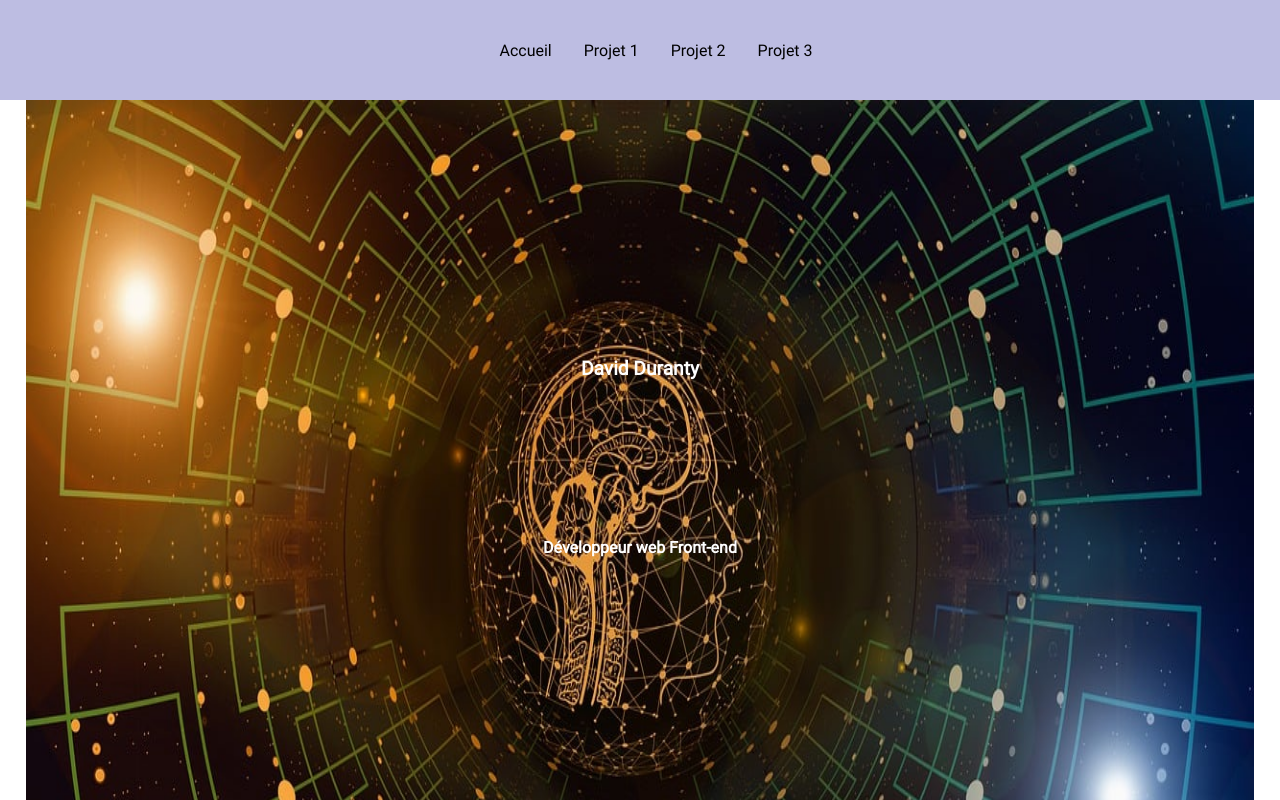
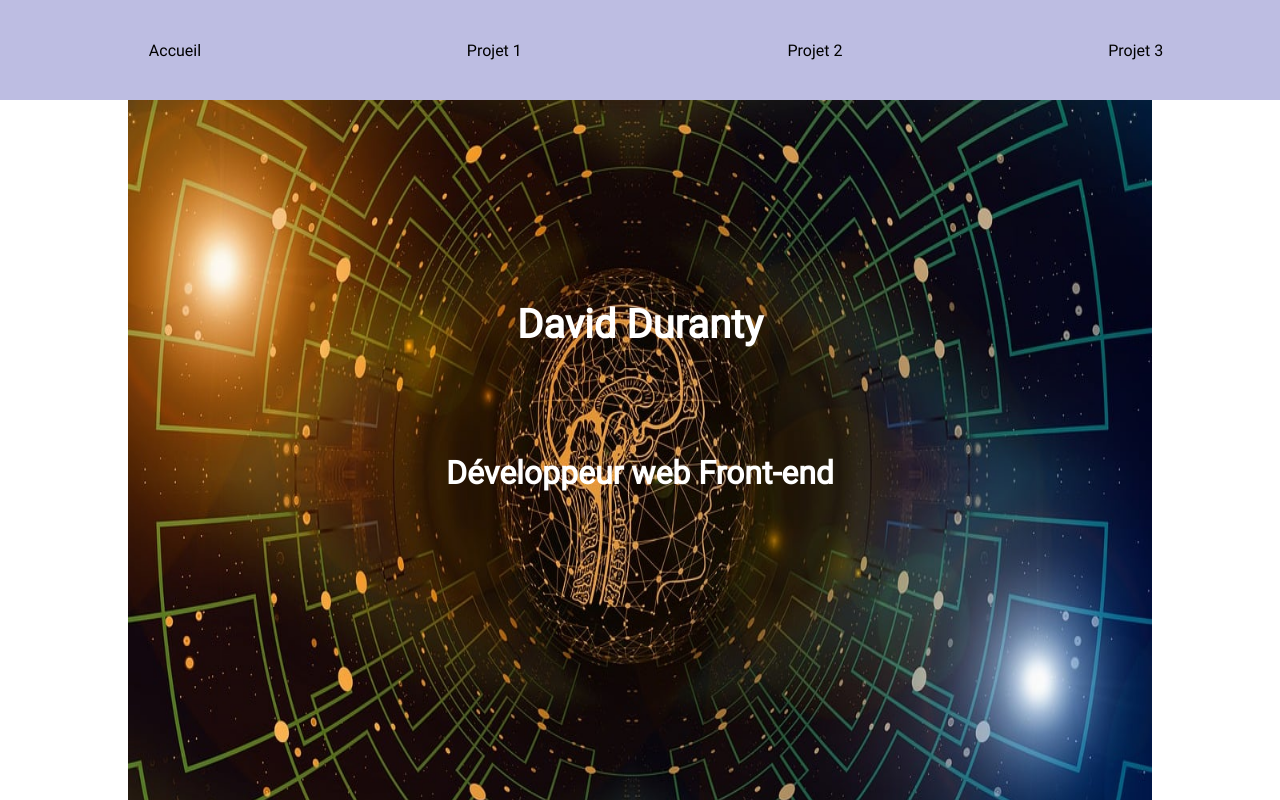
Before and after one commit to davidduranty/portfolio_Duranty_David, a React (Vite) app in the folder frontend/: page / in a window 1280 px wide. Shown: the top 800 px of the page. Built offline with nearby package versions, Linux system fonts and the light colour scheme.

Commit message:
adjust responsive 768px

```diff
--- a/frontend/src/components/header/_header.scss
+++ b/frontend/src/components/header/_header.scss
@@ -27,3 +27,15 @@
     text-align: center;
   }
 }
+@media screen and (min-width: 768px) {
+  .header {
+    margin: 0 10%;
+
+    h1 {
+      font-size: 2.5rem;
+    }
+    h2 {
+      font-size: 2rem;
+    }
+  }
+}
--- a/frontend/src/components/navbar/_navbar.scss
+++ b/frontend/src/components/navbar/_navbar.scss
@@ -9,3 +9,10 @@
     color: black;
   }
 }
+
+@media screen and (min-width: 768px) {
+  .navbar {
+    display: flex;
+    justify-content: space-around;
+  }
+}
```
